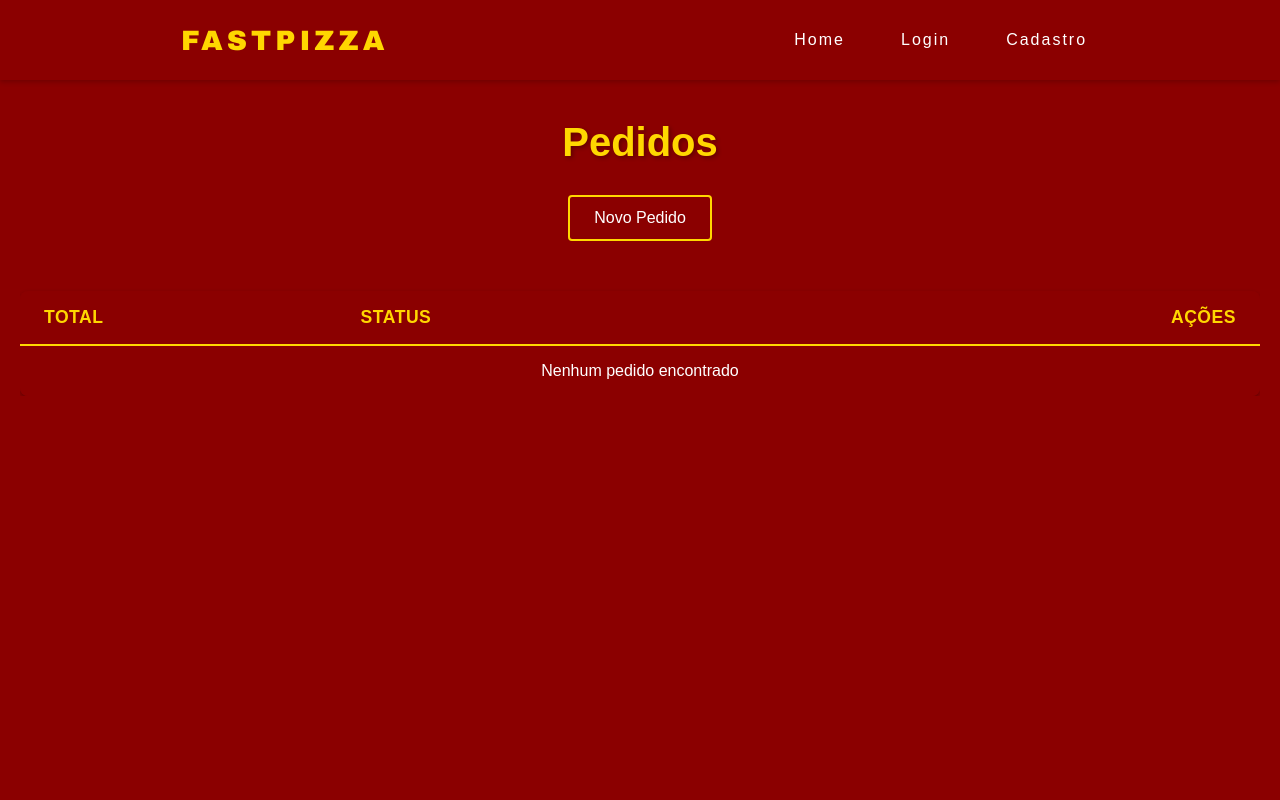
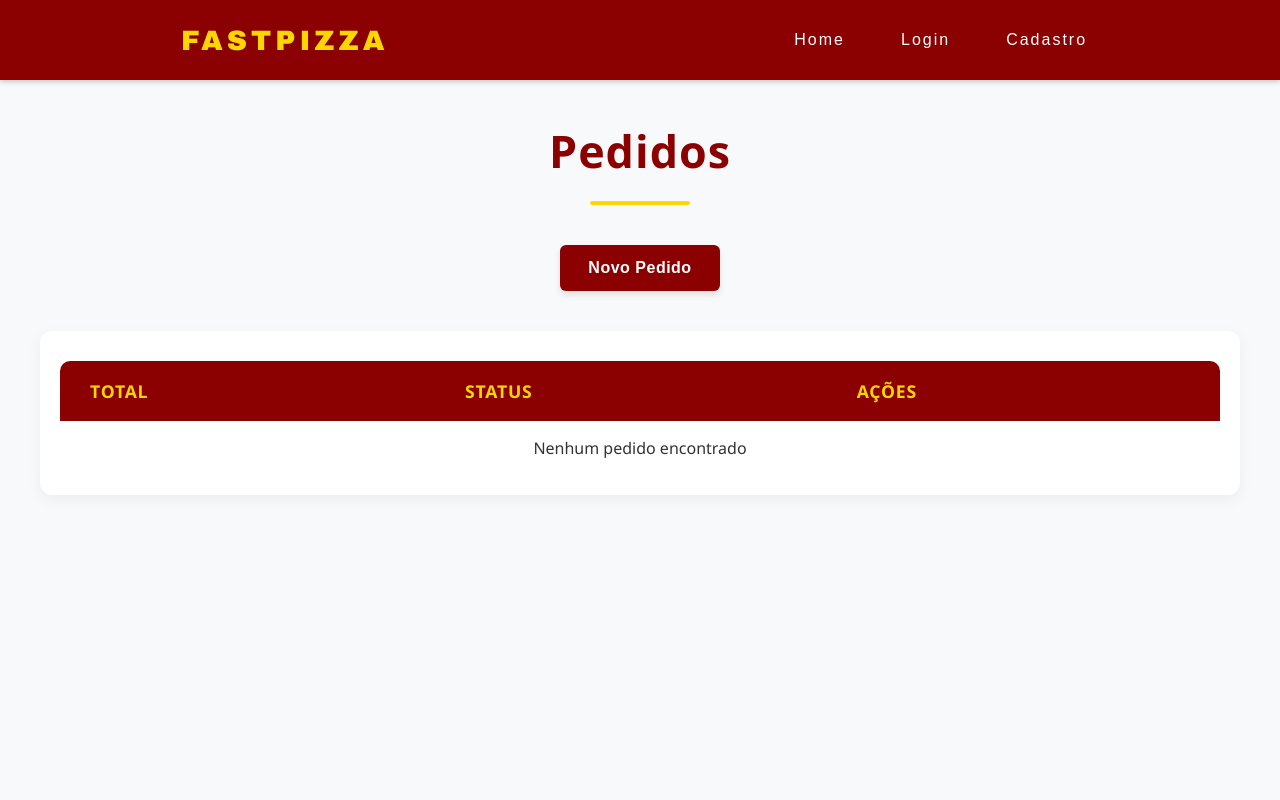
Before and after one commit to Joaol324j/Fast_Pizza, a FastAPI app: page /pedidos in a window 1280 px wide. Run offline with FastAPI, Linux system fonts and the light colour scheme; data that the repository does not hold is empty; some libraries are stand-ins or nearby versions.

Commit message:
fix styles

```diff
--- a/app/static/css/pedidos.css
+++ b/app/static/css/pedidos.css
@@ -1,177 +1,195 @@
 body {
-    background-color: #8B0000;
-    font-family: Arial, sans-serif;
+    background-color: #f8f9fa;
+    font-family: 'Segoe UI', Roboto, 'Helvetica Neue', Arial, sans-serif;
     margin: 0;
     padding: 0;
     display: flex;
     flex-direction: column;
     min-height: 100vh;
+    color: #333;
 }
 
 main {
     flex: 1;
-    padding: 20px;
+    padding: 40px;
 }
 
 .pedidos-title {
     text-align: center;
-    color: #FFD700;
-    margin: 100px 0 30px 0;
-    font-size: 2.5em;
-    text-shadow: 2px 2px 4px rgba(0, 0, 0, 0.3);
+    font-weight: 700;
+    color: #8B0000;
+    margin: 80px 0 40px 0;
+    font-size: 2.8em;
+    letter-spacing: 1px;
+    position: relative;
+}
+
+.pedidos-title:after {
+    content: '';
+    display: block;
+    width: 100px;
+    height: 4px;
+    background: #FFD700;
+    margin: 20px auto;
+    border-radius: 2px;
 }
 
 .new-order-btn {
     display: block;
-    margin: 0 auto 30px;
-    padding: 12px 24px;
+    margin: 0 auto 40px;
+    padding: 14px 28px;
     background-color: #8B0000;
     color: white;
-    border: 2px solid #FFD700;
-    border-radius: 4px;
+    border: none;
+    border-radius: 6px;
     font-size: 16px;
+    font-weight: 600;
     cursor: pointer;
-    transition: all 0.3s;
+    transition: all 0.3s ease;
+    box-shadow: 0 4px 6px rgba(0, 0, 0, 0.1);
+    letter-spacing: 0.5px;
 }
 
 .new-order-btn:hover {
-    background-color: #FFD700;
-    color: #8B0000;
+    background-color: #6B0000;
+    transform: translateY(-2px);
+    box-shadow: 0 6px 12px rgba(0, 0, 0, 0.15);
+}
+
+.new-order-btn:active {
+    transform: translateY(0);
 }
 
 .table-container {
     width: 100%;
     overflow-x: auto;
     margin-top: 20px;
+    padding: 20px;
+    background-color: white;
+    border-radius: 12px;
+    box-shadow: 0 5px 15px rgba(0, 0, 0, 0.05);
 }
 
 .orders-table {
     width: 100%;
-    border-collapse: separate;
-    border-spacing: 0;
-    margin-top: 20px;
-    background-color: #8B0000;
-    border-radius: 8px;
+    border-collapse: collapse;
+    margin-top: 10px;
+    background-color: #fff;
+    border-radius: 10px;
     overflow: hidden;
-    box-shadow: 0 2px 4px rgba(0, 0, 0, 0.3);
 }
 
 .orders-table th {
     background-color: #8B0000;
     color: #FFD700;
-    padding: 16px 24px;
+    padding: 18px 24px;
     text-align: left;
-    font-weight: bold;
+    font-weight: 700;
     font-size: 1.1em;
-    border-bottom: 2px solid #FFD700;
     text-transform: uppercase;
-    letter-spacing: 0.5px;
-}
-
-.orders-table th:first-child {
-    min-width: 120px;
-}
-
-.orders-table th:nth-child(2) {
-    min-width: 150px;
-}
-
-.orders-table th:last-child {
-    text-align: right;
-    min-width: 200px;
+    letter-spacing: 0.8px;
+    position: sticky;
+    top: 0;
+    z-index: 10;
 }
 
 .orders-table td {
     padding: 16px 24px;
-    border-bottom: 1px solid #FFD700;
-    color: white;
+    color: #333;
     font-weight: 500;
     vertical-align: middle;
-    background-color: #8B0000;
+    background-color: #fff;
+    border-bottom: 1px solid #f0f0f0;
+    transition: all 0.2s ease;
 }
 
-.orders-table td:first-child {
-    min-width: 120px;
-}
-
-.orders-table td:nth-child(2) {
-    min-width: 150px;
-}
-
-.orders-table td:last-child {
-    text-align: right;
-    min-width: 200px;
-}
-
-.orders-table tr:nth-child(even) td {
-    background-color: #790000;
-}
-
-.orders-table tr:hover td {
-    background-color: #6B0000;
+.orders-table tr:not(:first-child):hover td {
+    background-color: #fff9f0;
+    transform: scale(1.005);
+    box-shadow: 0 2px 8px rgba(139, 0, 0, 0.1);
 }
 
 .orders-table tr:last-child td {
     border-bottom: none;
 }
 
+.orders-table th:first-child,
+.orders-table td:first-child {
+    padding-left: 30px;
+}
+
+.orders-table th:last-child,
+.orders-table td:last-child {
+    padding-right: 30px;
+}
+
 .status-badge {
-    padding: 6px 12px;
-    border-radius: 20px;
-    font-weight: 500;
+    padding: 8px 16px;
+    border-radius: 50px;
+    font-weight: 600;
     display: inline-block;
     min-width: 100px;
     text-align: center;
+    font-size: 0.85em;
+    letter-spacing: 0.5px;
+    box-shadow: 0 2px 4px rgba(0, 0, 0, 0.1);
 }
 
 .status-pendente {
-    background-color: #ffc107;
-    color: #000;
+    background-color: #FFF3CD;
+    color: #856404;
+    border: 1px solid #FFEEBA;
 }
 
 .status-em_preparo {
-    background-color: #17a2b8;
-    color: white;
+    background-color: #E2F3FA;
+    color: #0C5460;
+    border: 1px solid #BEE5EB;
 }
 
 .status-pronto {
-    background-color: #28a745;
-    color: white;
+    background-color: #E6F7E6;
+    color: #155724;
+    border: 1px solid #C3E6CB;
 }
 
 .status-entregue {
-    background-color: #6c757d;
-    color: white;
+    background-color: #F0F0F0;
+    color: #383D41;
+    border: 1px solid #E2E3E5;
 }
 
 .action-btn {
     padding: 8px 16px;
     border: none;
-    border-radius: 4px;
+    border-radius: 50px;
     cursor: pointer;
     font-size: 14px;
     margin-left: 8px;
-    transition: background-color 0.3s;
-    font-weight: bold;
+    transition: all 0.3s cubic-bezier(0.25, 0.8, 0.25, 1);
+    font-weight: 600;
+    letter-spacing: 0.5px;
+    box-shadow: 0 2px 4px rgba(0, 0, 0, 0.1);
 }
 
 .edit-btn {
-    background-color: #28a745;
-    color: white;
+    background-color: #FFD700;
+    color: #8B0000;
 }
 
 .edit-btn:hover {
-    background-color: #218838;
-    color: white;
+    background-color: #FFC107;
+    box-shadow: 0 4px 8px rgba(255, 193, 7, 0.3);
 }
 
 .delete-btn {
-    background-color: #dc3545;
+    background-color: #8B0000;
     color: white;
 }
 
 .delete-btn:hover {
-    background-color: #c82333;
+    background-color: #6B0000;
+    box-shadow: 0 4px 8px rgba(139, 0, 0, 0.3);
 }
 
 .modal {
--- a/app/templates/promocoes.html
+++ b/app/templates/promocoes.html
@@ -3,7 +3,7 @@
 <head>
     <meta charset="UTF-8">
     <meta name="viewport" content="width=device-width, initial-scale=1.0">
-    <title>Promoções - FastPizza</title>
+    <title>Promoções</title>
     <link rel="stylesheet" href="../static/css/navbar.css">
     <link rel="stylesheet" href="../static/css/promocoes.css">
     <script src="https://kit.fontawesome.com/a076d05399.js" crossorigin="anonymous"></script>
```
Also changed, not shown: other parts of app/static/css/pedidos.css (+95 -10 lines), app/static/css/promocoes.css (+173 -52 lines), app/static/js/pedidos.js (+16 -8 lines), app/static/js/promocoes.js (+8 -8 lines).
